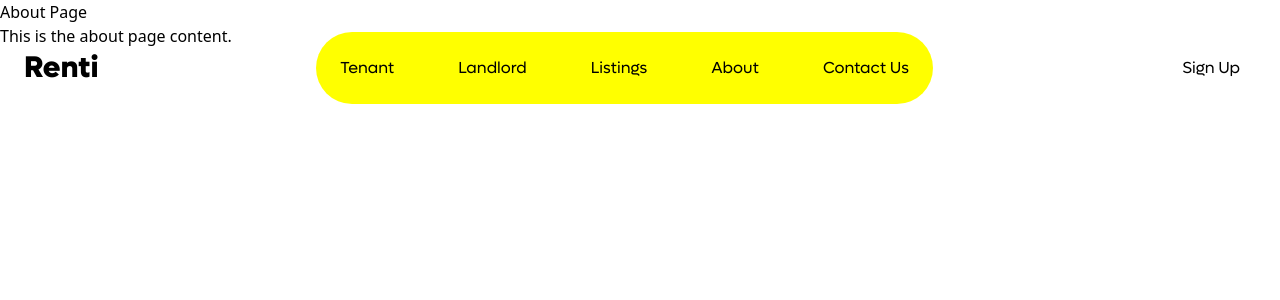
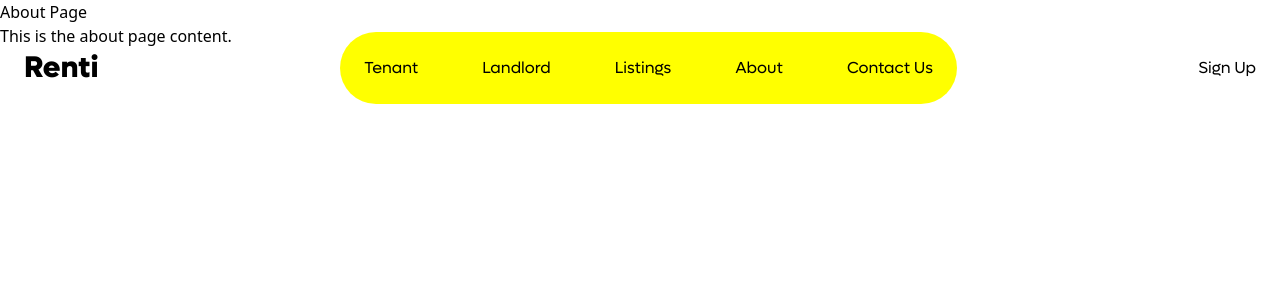
Before and after one commit to RentiDev/Renti, a Next.js app: page /about in a window 1280 px wide. Shown: the top 300 px of the page. Built offline with nearby package versions, Linux system fonts and the light colour scheme.

Commit message:
fix padding issues on header not being centered properly

```diff
--- a/src/components/Header.tsx
+++ b/src/components/Header.tsx
@@ -4,7 +4,7 @@ import Link from "next/link";
 const Header = () => {
     return (
         <header className="fixed top-0 left-0 right-0 z-50">
-        <div className="container flex items-center justify-between px-6 py-8 mx-auto max-w-screen-x1">
+        <div className="container flex items-center justify-between px-6 py-8 mx-auto">
           <div className="flex items-center">
             {/* Logo */}
             <Link href="/" className="text-black text-3xl font-lufgaExtraBold">
@@ -33,7 +33,7 @@ const Header = () => {
                 </nav>
                 {/* // Sign up button  */}
             </nav>
-            <Link href="/" className="px-4 py-2 ml-4 text-black font-lufga">
+            <Link href="/" className="text-black font-lufga">
                 Sign Up
             </Link>
         </div>
```
